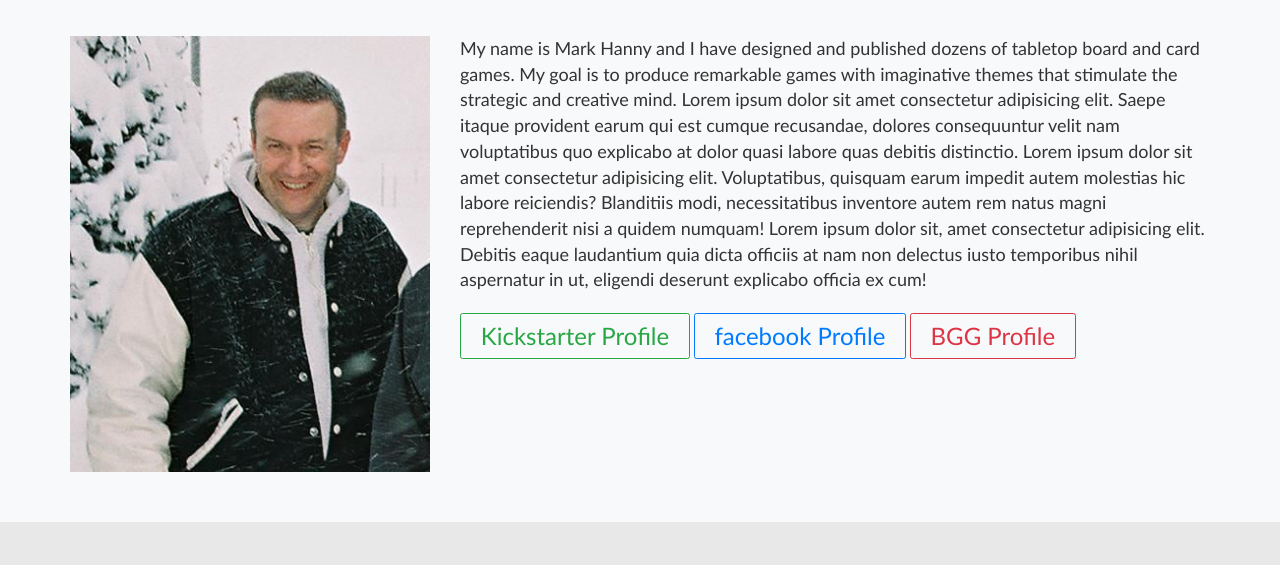
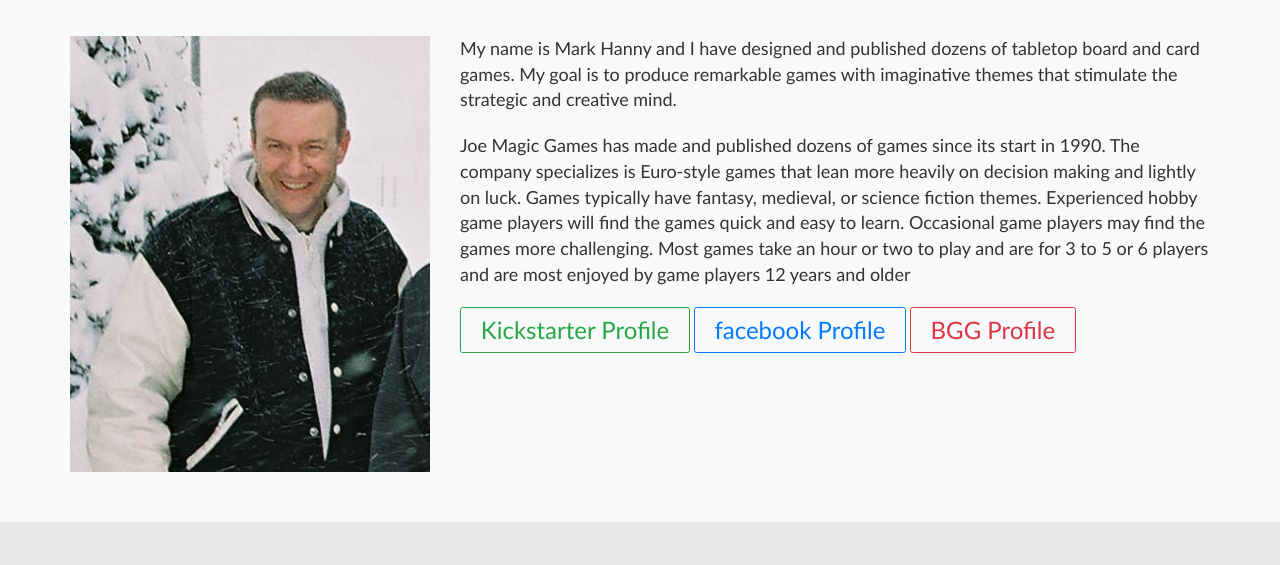
Before and after one commit to zainjer/joemagicgames, a plain HTML site: page about.html in a window 1280 px wide. Shown: the part 185-750 px from the top of the page. Drawn offline with Linux system fonts and the light colour scheme.

Commit message:
before modifying contact

```diff
--- a/about.html
+++ b/about.html
@@ -67,11 +67,11 @@ Smartphone Compatible web template, free webdesigns for Nokia, Samsung, LG, Sony
 				</div>
 				<div class="col-md-8">
 					<p style="font-size: large;">
-							My name is Mark Hanny and I have designed and published dozens of tabletop board and card games. My goal is to produce remarkable games with imaginative themes that stimulate the strategic and creative mind.  Lorem ipsum dolor sit amet consectetur adipisicing elit. Saepe itaque provident earum qui est cumque recusandae, dolores consequuntur velit nam voluptatibus quo explicabo at dolor quasi labore quas debitis distinctio.
-							Lorem ipsum dolor sit amet consectetur adipisicing elit. Voluptatibus, quisquam earum impedit autem molestias hic labore reiciendis? Blanditiis modi, necessitatibus inventore autem rem natus magni reprehenderit nisi a quidem numquam!
-							Lorem ipsum dolor sit, amet consectetur adipisicing elit. Debitis eaque laudantium quia dicta officiis at nam non delectus iusto temporibus nihil aspernatur in ut, eligendi deserunt explicabo officia ex cum!
-					</p>
+							My name is Mark Hanny and I have designed and published dozens of tabletop board and card games. My goal is to produce remarkable games with imaginative themes that stimulate the strategic and creative mind. </p>
 					<br>
+					<p style="font-size: large;">
+						Joe Magic Games has made and published dozens of games since its start in 1990. The company specializes is Euro-style games that lean more heavily on decision making and lightly on luck. Games typically have fantasy, medieval, or science fiction themes. Experienced hobby game players will find the games quick and easy to learn. Occasional game players may find the games more challenging. Most games take an hour or two to play and are for 3 to 5 or 6 players and are most enjoyed by game players 12 years and older </p>
+						<br>
 					<div
 
 						<a  class= "btn btn-outline-success" style="font-size: x-large;" href="https://boardgamegeek.com/boardgamedesigner/7998/mark-hanny">
```
